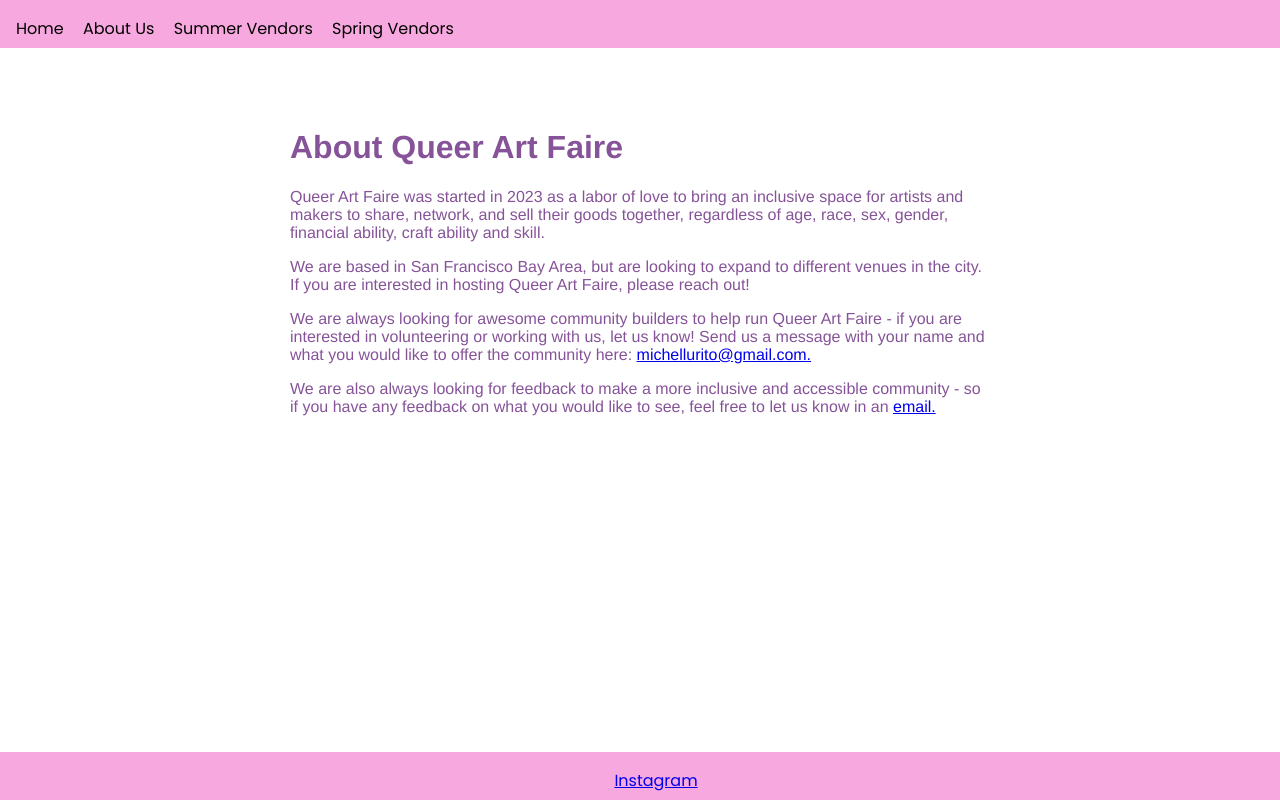
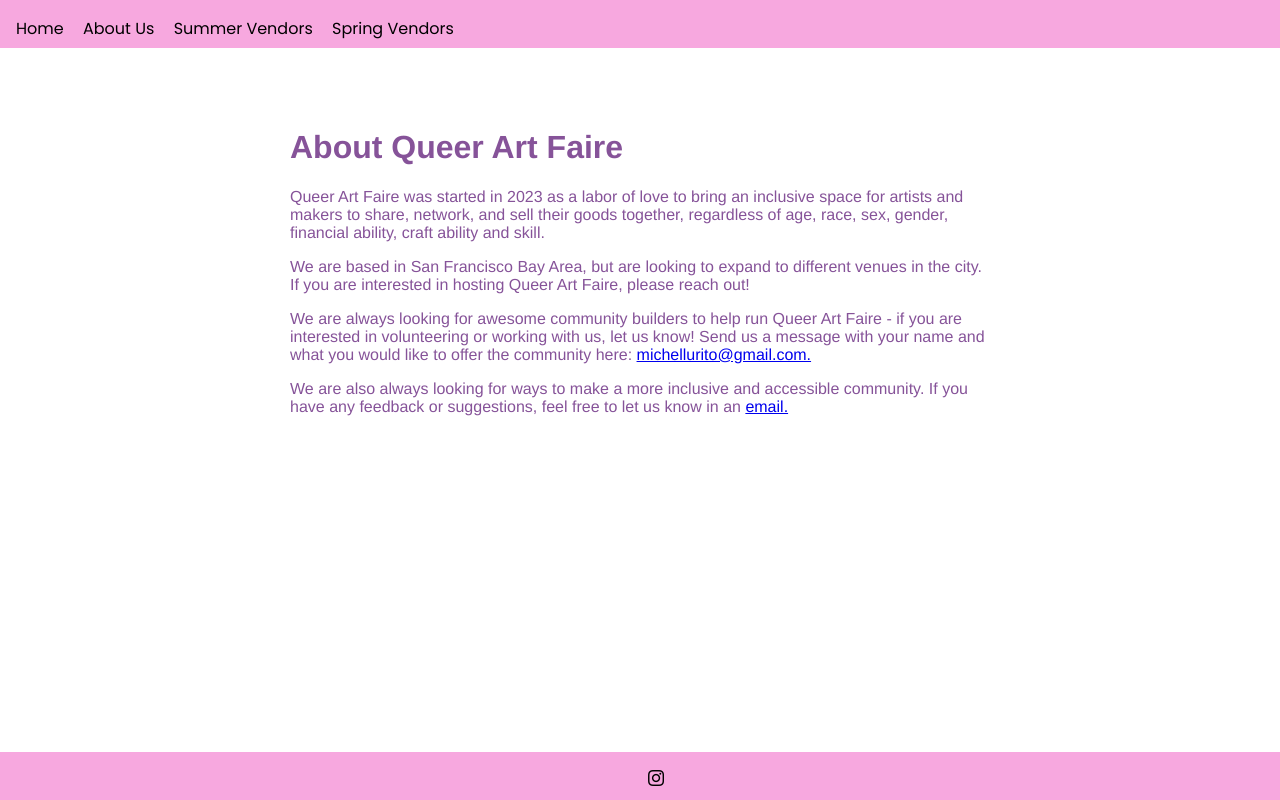
Before and after one commit to michellewong793/queer-art-fair-v2, a Next.js app: page /about in a window 1280 px wide. Built offline with nearby package versions, Linux system fonts and the light colour scheme.

Commit message:
add instagram logo

```diff
--- a/components/Layout.js
+++ b/components/Layout.js
@@ -36,6 +36,11 @@ const footer = {
   justifyContent: "center",
 };
 
+const instagramLogo = {
+  width: "1rem",
+  height: "1rem"
+}
+
 const Header = () => (
   <div style={header}>
     <a style={linkStyle} href="/">
@@ -70,7 +75,7 @@ const Layout = () => {
 
 const Footer = () => (
   <div style={footer}>
-    <a href="https://www.instagram.com/queerartfairsf"> Instagram </a>
+  <a href="https://www.instagram.com/queerartfairsf"> <img style={instagramLogo} src="/instagram_logo.png"></img></a>
   </div>
 );
 
--- a/pages/about.js
+++ b/pages/about.js
@@ -13,7 +13,7 @@ export default function About() {
         <p>We are based in San Francisco Bay Area, but are looking to expand to different venues in the city. If you are interested in hosting Queer Art Faire, please reach out! </p>
         <p>We are always looking for awesome community builders to help run Queer Art Faire - if you are interested in volunteering or working with us, let us know! Send us a message with your name and what you would like to offer the community here: <a href="mailto:michellurito@gmail.com"> michellurito@gmail.com. </a> </p>
 
-        <p>We are also always looking for feedback to make a more inclusive and accessible community - so if you have any feedback on what you would like to see, feel free to let us know in an <a href="mailto:michellurito@gmail.com">email. </a> </p>
+        <p>We are also always looking for ways to make a more inclusive and accessible community. If you have any feedback or suggestions, feel free to let us know in an <a href="mailto:michellurito@gmail.com">email. </a> </p>
 
 
       </div>
```
Also changed, not shown: public/instagram_logo.png (added).
